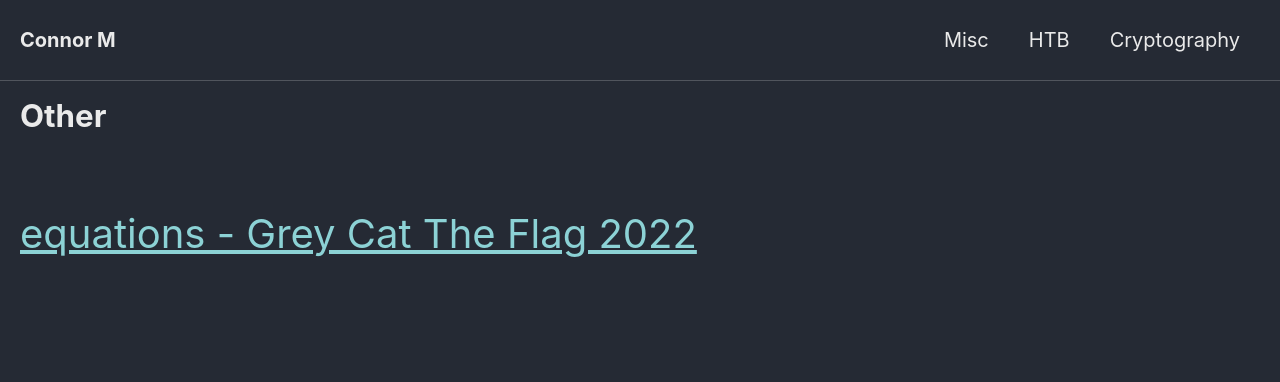
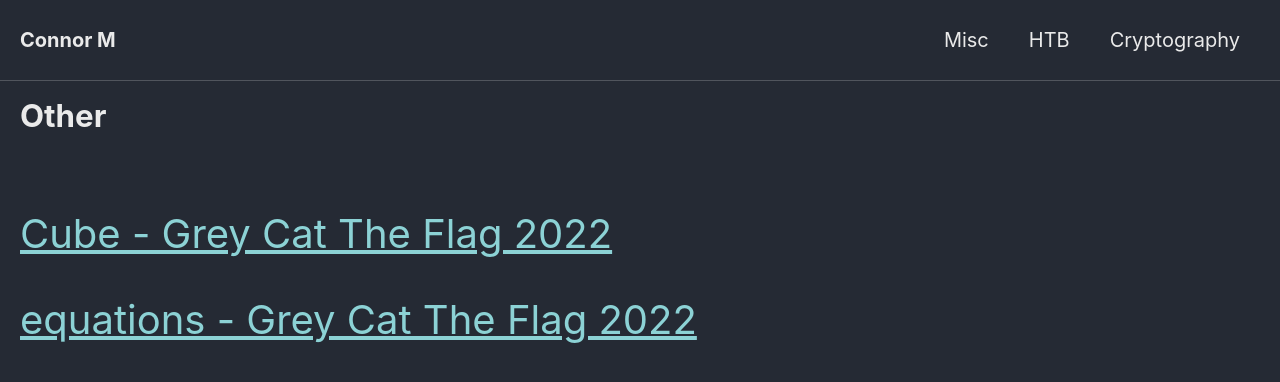
Before and after one commit to Connor-McCartney/Connor-McCartney.github.io, a Jekyll site: the page built from _pages/cryptography/other/other.md, in a window 1280 px wide. Shown: the top 382 px of the page. Built offline with Jekyll 4.4.1, drawn with Linux system fonts in a browser that asks for light colours; cached includes are drawn as plain includes.

Commit message:
Update other.md

```diff
--- a/_pages/cryptography/other/other.md
+++ b/_pages/cryptography/other/other.md
@@ -5,4 +5,6 @@ title: Other
 
 <br>
 
+<span style="font-size:2em;">   [Cube - Grey Cat The Flag 2022](/cryptography/other/cube-greyCTF-2022)       </span> <br>
+
 <span style="font-size:2em;">   [equations - Grey Cat The Flag 2022](/cryptography/other/equations-greyCTF-2022)       </span> <br>
```
